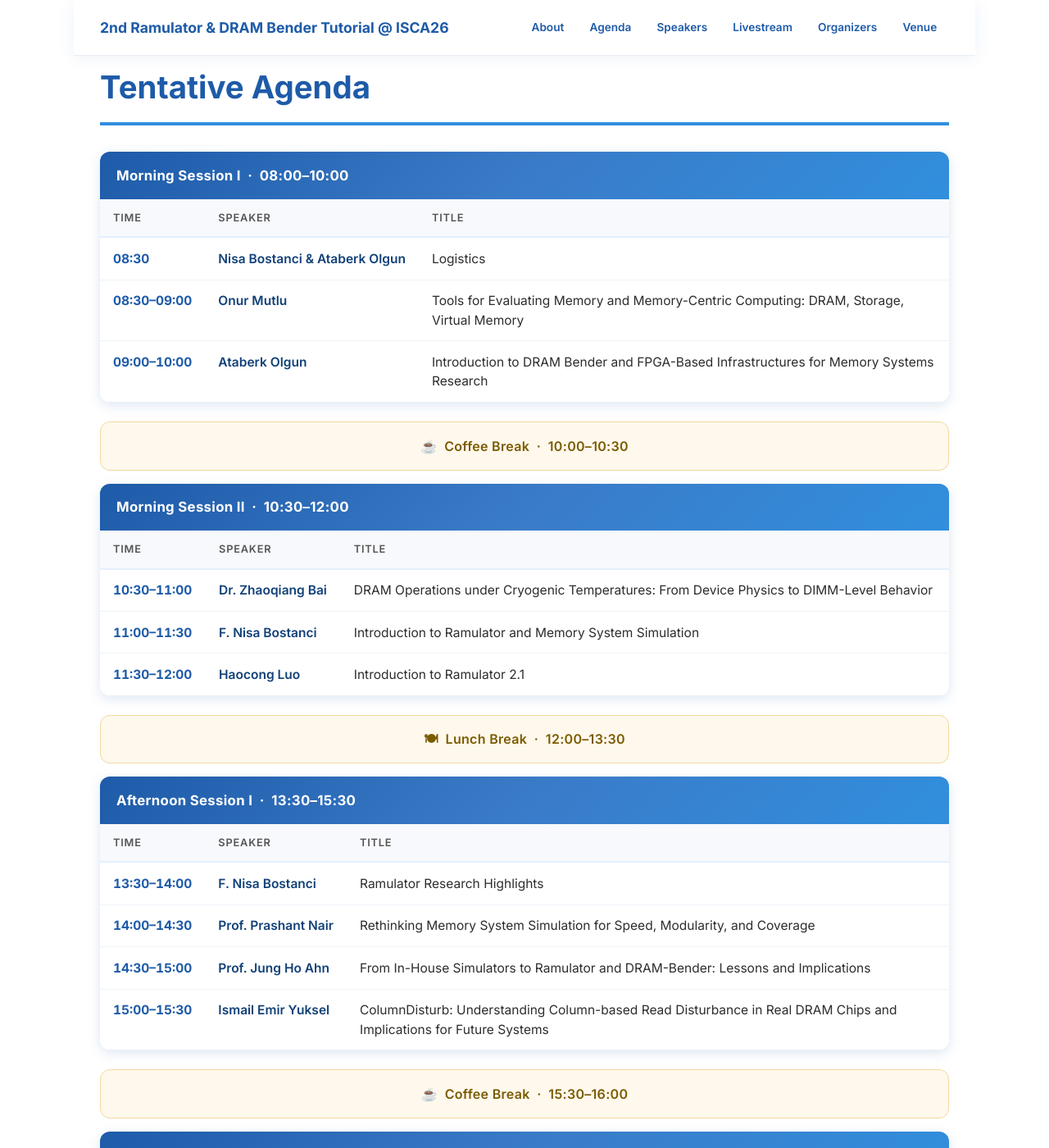
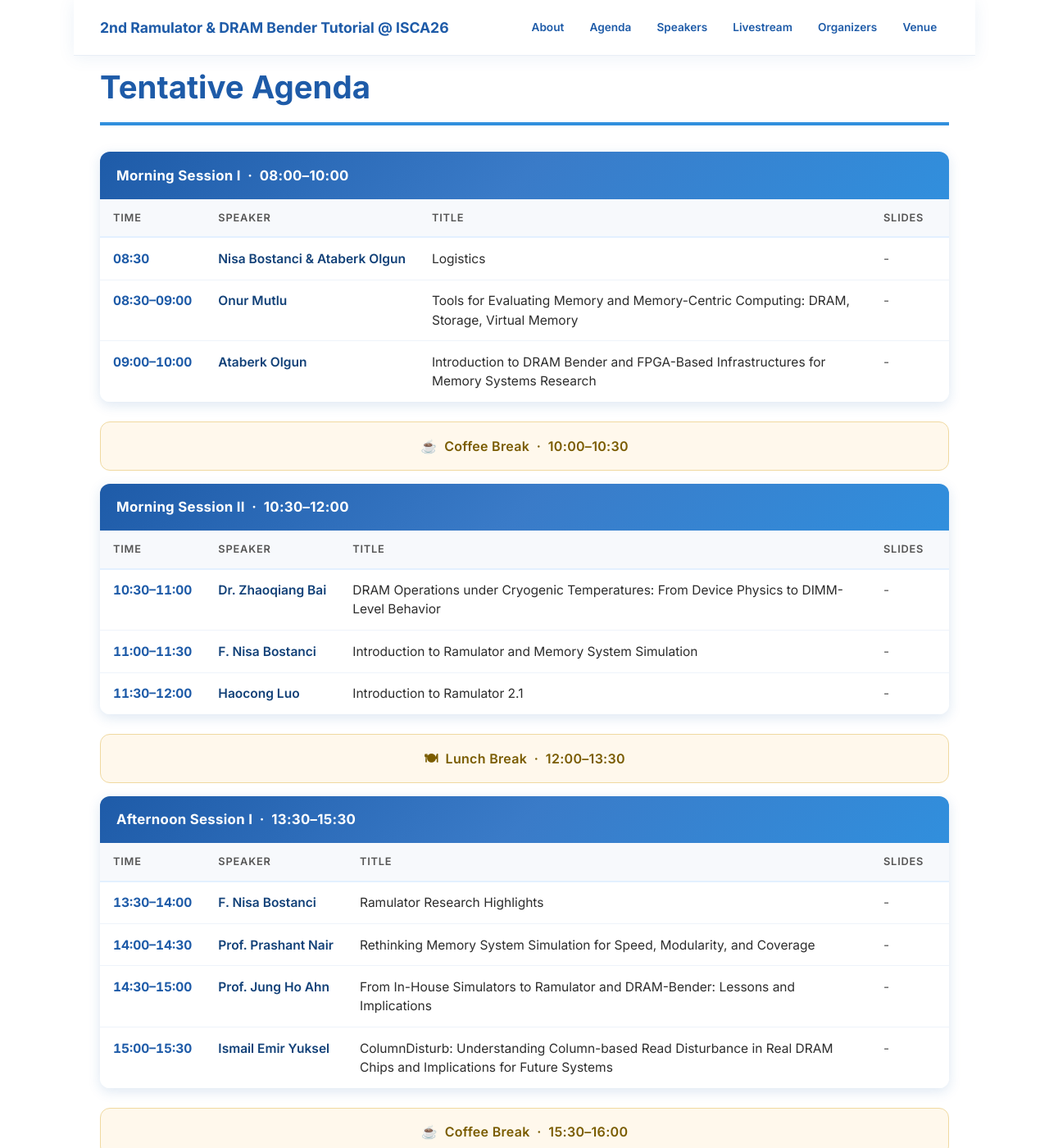
Before and after one commit to olgunataberk/rndb-isca26, a Jekyll site: the page built from index.md, in a window 1280 px wide and 1400 px high, scrolled down 3004 px. Shown: the whole window at 82% size. Built offline with Jekyll 4.4.1, drawn with Linux system fonts in a browser that asks for light colours; some of the changed text lies outside the part shown.

Commit message:
add tutorial demo sources

```diff
--- a/assets/css/style.scss
+++ b/assets/css/style.scss
@@ -689,6 +689,33 @@ h3 {
   color: var(--primary-dark);
   min-width: 140px;
   white-space: nowrap;
+}
+
+.slides-cell {
+  min-width: 96px;
+  white-space: nowrap;
+}
+
+.schedule-download {
+  display: inline-block;
+  background: var(--primary-color);
+  color: white !important;
+  padding: 0.35rem 0.65rem;
+  margin: 0 0.35rem 0.35rem 0;
+  font-size: 0.78rem;
+  font-weight: 600;
+  line-height: 1.2;
+  text-decoration: none !important;
+  border-radius: 4px;
+  transition: all 0.2s ease;
+}
+
+.schedule-download:hover {
+  background: var(--primary-light);
+}
+
+.slides-unavailable {
+  color: var(--text-light);
 }
 
 .schedule-break {
--- a/index.md
+++ b/index.md
@@ -118,6 +118,7 @@ and <a href="https://github.com/CMU-SAFARI/DRAM-Bender">DRAM Bender</a>, an FPGA
           <th>Time</th>
           <th>Speaker</th>
           <th>Title</th>
+          <th>Slides</th>
         </tr>
       </thead>
       <tbody>
@@ -125,16 +126,19 @@ and <a href="https://github.com/CMU-SAFARI/DRAM-Bender">DRAM Bender</a>, an FPGA
           <td class="time-cell">08:30</td>
           <td class="speaker-cell">Nisa Bostanci & Ataberk Olgun</td>
           <td>Logistics</td>
+          <td class="slides-cell"><span class="slides-unavailable">-</span></td>
         </tr>
         <tr>
           <td class="time-cell">08:30–09:00</td>
           <td class="speaker-cell">Onur Mutlu</td>
           <td>Tools for Evaluating Memory and Memory-Centric Computing: DRAM, Storage, Virtual Memory</td>
+          <td class="slides-cell"><span class="slides-unavailable">-</span></td>
         </tr>
         <tr>
           <td class="time-cell">09:00–10:00</td>
           <td class="speaker-cell">Ataberk Olgun</td>
           <td>Introduction to DRAM Bender and FPGA-Based Infrastructures for Memory Systems Research</td>
+          <td class="slides-cell"><span class="slides-unavailable">-</span></td>
         </tr>
       </tbody>
     </table>
@@ -150,6 +154,7 @@ and <a href="https://github.com/CMU-SAFARI/DRAM-Bender">DRAM Bender</a>, an FPGA
           <th>Time</th>
           <th>Speaker</th>
           <th>Title</th>
+          <th>Slides</th>
         </tr>
       </thead>
       <tbody>
@@ -157,16 +162,19 @@ and <a href="https://github.com/CMU-SAFARI/DRAM-Bender">DRAM Bender</a>, an FPGA
           <td class="time-cell">10:30–11:00</td>
           <td class="speaker-cell">Dr. Zhaoqiang Bai</td>
           <td>DRAM Operations under Cryogenic Temperatures: From Device Physics to DIMM-Level Behavior</td>
+          <td class="slides-cell"><span class="slides-unavailable">-</span></td>
         </tr>
         <tr>
           <td class="time-cell">11:00–11:30</td>
           <td class="speaker-cell">F. Nisa Bostanci</td>
           <td>Introduction to Ramulator and Memory System Simulation</td>
+          <td class="slides-cell"><span class="slides-unavailable">-</span></td>
         </tr>
         <tr>
           <td class="time-cell">11:30–12:00</td>
           <td class="speaker-cell">Haocong Luo</td>
           <td>Introduction to Ramulator 2.1</td>
+          <td class="slides-cell"><span class="slides-unavailable">-</span></td>
         </tr>
       </tbody>
     </table>
@@ -182,6 +190,7 @@ and <a href="https://github.com/CMU-SAFARI/DRAM-Bender">DRAM Bender</a>, an FPGA
           <th>Time</th>
           <th>Speaker</th>
           <th>Title</th>
+          <th>Slides</th>
         </tr>
       </thead>
       <tbody>
@@ -189,21 +198,25 @@ and <a href="https://github.com/CMU-SAFARI/DRAM-Bender">DRAM Bender</a>, an FPGA
           <td class="time-cell">13:30–14:00</td>
           <td class="speaker-cell">F. Nisa Bostanci</td>
           <td>Ramulator Research Highlights</td>
+          <td class="slides-cell"><span class="slides-unavailable">-</span></td>
         </tr>
         <tr>
           <td class="time-cell">14:00–14:30</td>
           <td class="speaker-cell">Prof. Prashant Nair</td>
           <td>Rethinking Memory System Simulation for Speed, Modularity, and Coverage</td>
+          <td class="slides-cell"><span class="slides-unavailable">-</span></td>
         </tr>
         <tr>
           <td class="time-cell">14:30–15:00</td>
           <td class="speaker-cell">Prof. Jung Ho Ahn</td>
           <td>From In-House Simulators to Ramulator and DRAM-Bender: Lessons and Implications</td>
+          <td class="slides-cell"><span class="slides-unavailable">-</span></td>
         </tr>
         <tr>
           <td class="time-cell">15:00–15:30</td>
           <td class="speaker-cell">Ismail Emir Yuksel</td>
           <td>ColumnDisturb: Understanding Column-based Read Disturbance in Real DRAM Chips and Implications for Future Systems</td>
+          <td class="slides-cell"><span class="slides-unavailable">-</span></td>
         </tr>
       </tbody>
     </table>
@@ -219,6 +232,7 @@ and <a href="https://github.com/CMU-SAFARI/DRAM-Bender">DRAM Bender</a>, an FPGA
           <th>Time</th>
           <th>Speaker</th>
           <th>Title</th>
+          <th>Slides</th>
         </tr>
       </thead>
       <tbody>
@@ -226,14 +240,36 @@ and <a href="https://github.com/CMU-SAFARI/DRAM-Bender">DRAM Bender</a>, an FPGA
           <td class="time-cell">16:00–16:30</td>
           <td class="speaker-cell">Ataberk Olgun</td>
           <td>DRAM Bender Hands-on session</td>
+          <td class="slides-cell"><span class="slides-unavailable">-</span></td>
         </tr>
         <tr>
           <td class="time-cell">16:30–17:00</td>
           <td class="speaker-cell">Haocong Luo</td>
           <td>Ramulator 2.1 Hands-on session</td>
+          <td class="slides-cell"><span class="slides-unavailable">-</span></td>
         </tr>
       </tbody>
     </table>
+  </div>
+
+</div>
+
+## Hands-on Session Resources {#hands-on-resources}
+
+<div class="materials-section">
+
+  <div class="material-item">
+    <strong>DRAM Bender machine access files</strong>
+    <p>Download the private key and SSH config template for the hands-on session. The host name will be communicated orally at the workshop.</p>
+    <a href="{{ '/assets/resources/safari-demo.pk' | relative_url }}" class="material-link" download="safari-demo.pk">Download private key</a>
+    <a href="{{ '/assets/resources/ssh-config' | relative_url }}" class="material-link" download="ssh-config">Download SSH config</a>
+  </div>
+
+  <div class="material-item">
+    <strong>Setup reminder</strong>
+    <pre><code>cp safari-demo.pk ~/safari-demo.pk
+chmod 600 ~/safari-demo.pk
+cat ssh-config >> ~/.ssh/config</code></pre>
   </div>
 
 </div>
```
Also changed, not shown: 6 other files.
